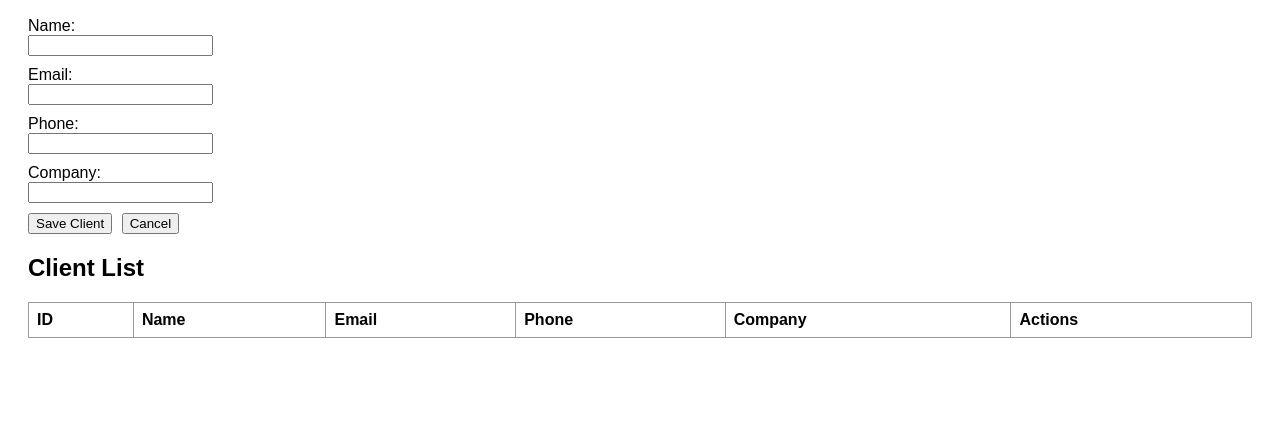
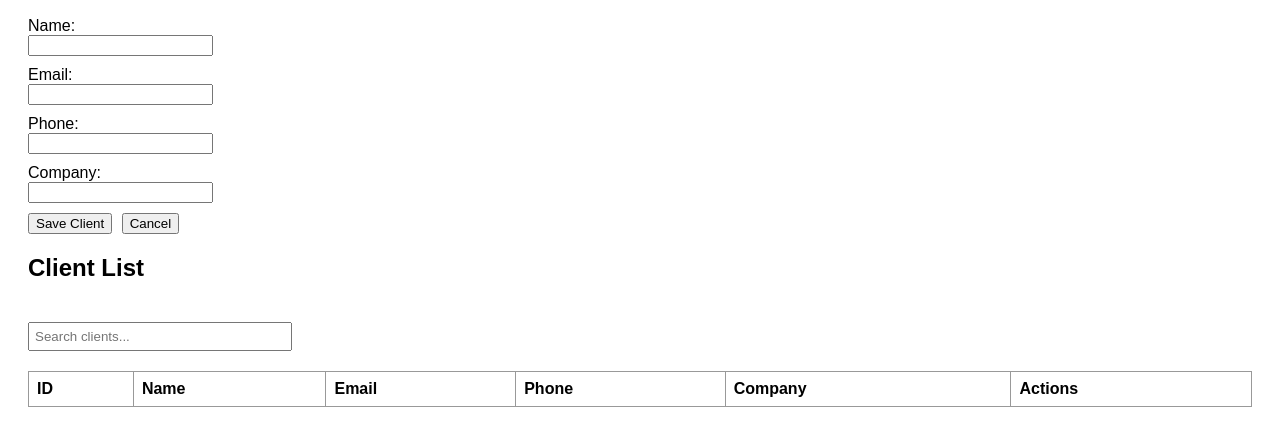
Before and after one commit to samclintonb/Project-IS, a website: page frontend/index.html in a window 1280 px wide. Shown: the part 139-584 px from the top of the page. Drawn offline with Linux system fonts and the light colour scheme; no server answers.

Commit message:
Modified index.html to add search feature

```diff
--- a/frontend/index.html
+++ b/frontend/index.html
@@ -54,6 +54,7 @@
   <!-- Client Table -->
   <section>
     <h2>Client List</h2>
+    <input type="text" id="searchInput" placeholder="Search clients..." style="margin-top: 20px; padding: 5px; width: 250px;">
     <table id="clientTable">
       <thead>
         <tr>
```
